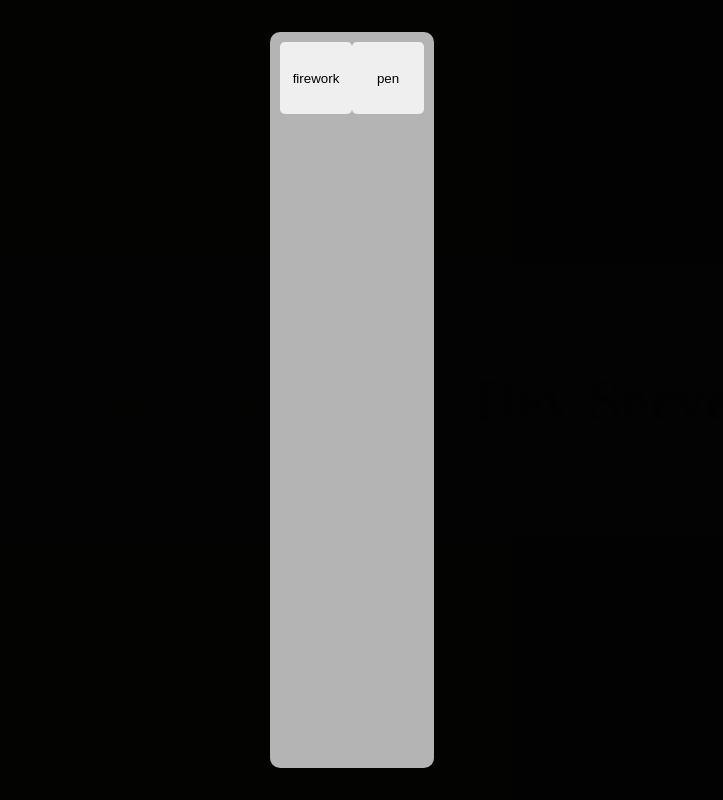
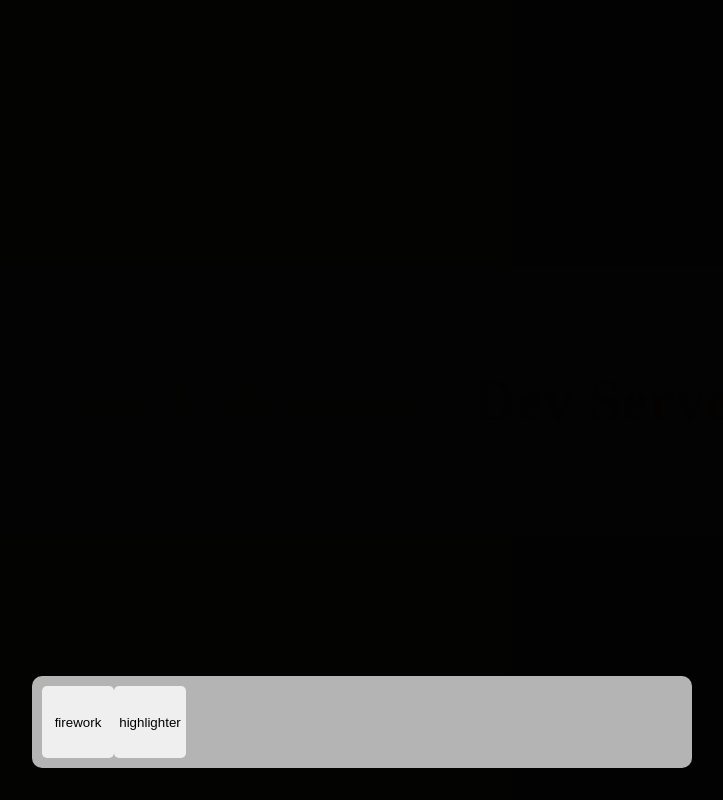
Before and after one commit to song-ku-hae-hyeon/BTB, a React app: page / in a window 1280 px wide. Shown: the whole page, without its empty margins (288-1011 px from the left). Built offline with nearby package versions, Linux system fonts and the light colour scheme.

Commit message:
feat: 형광펜 기능 병합

```diff
--- a/src/ContentApp.tsx
+++ b/src/ContentApp.tsx
@@ -1,7 +1,7 @@
 import { useEffect, useState } from 'react';
 import styled from 'styled-components';
 
-import { DockBar } from '@components';
+import { DockBar, Highlighter } from '@components';
 import { Fireworks } from './lib/Fireworks/Fireworks';
 import { ToolType } from '@types';
 
@@ -12,13 +12,12 @@ interface ContentWrapperProps {
 const ContentWrapper = styled.div<ContentWrapperProps>`
   display: ${({ isActive }) => (isActive ? 'flex' : 'none')};
   position: fixed;
-  bottom: 0;
+  top: 0;
   left: 0;
   right: 0;
   top: 0;
   width: 100vw;
-  z-index: 9999;
-  cursor: pointer;
+  z-index: 999;
 `;
 
 interface ContentAppProps {
@@ -28,11 +27,6 @@ interface ContentAppProps {
 const ContentApp = ({ isDev }: ContentAppProps) => {
   const [tool, selectTool] = useState<ToolType>('firework');
   const [isContentActive, setIsContentActive] = useState(Boolean(isDev));
-  const [onHighlightPen, setOnHighlightPen] = useState(false);
-
-  const setObject = {
-    setOnHighlightPen,
-  };
 
   useEffect(() => {
     if (isDev) return;
@@ -51,7 +45,8 @@ const ContentApp = ({ isDev }: ContentAppProps) => {
         switch (tool) {
           case 'firework':
             return <Fireworks />;
-          case 'pen':
+          case 'highlighter':
+            return <Highlighter />;
           default:
             return <></>;
         }
--- a/src/components/DockBar/index.tsx
+++ b/src/components/DockBar/index.tsx
@@ -12,7 +12,7 @@ const DockBar = ({ selectTool }: DockBarProps) => {
   return (
     <S.DockBarWrapper>
       <IconButton icon="firework" onClickBtn={() => onClickBtn('firework')} />
-      <IconButton icon="pen" onClickBtn={() => onClickBtn('pen')} />
+      <IconButton icon="highlighter" onClickBtn={() => onClickBtn('highlighter')} />
     </S.DockBarWrapper>
   );
 };
--- a/src/components/DockBar/styled.ts
+++ b/src/components/DockBar/styled.ts
@@ -1,9 +1,12 @@
 import styled from 'styled-components';
 
 const DockBarWrapper = styled.div`
-  position: sticky;
+  position: fixed;
+  width: 640px;
+  height: 72px;
   z-index: 9999;
   bottom: 0;
+  left: calc(50% - 320px);
   display: flex;
   margin: 32px auto;
   padding: 10px;
--- a/src/components/HighlightPen/index.tsx
+++ b/src/components/Highlighter/index.tsx
@@ -1,4 +1,4 @@
-import React, { useRef, useEffect, useState } from 'react';
+import { useRef, useEffect, useState } from 'react';
 import { Stage, Layer, Line } from 'react-konva';
 
 import type Konva from 'konva';
@@ -7,7 +7,7 @@ interface LineData {
   points: number[];
 }
 
-const HighlightPen = () => {
+const Highlighter = () => {
   const stageRef = useRef<Konva.Stage>(null);
   const [lines, setLines] = useState<LineData[]>([]);
 
@@ -43,41 +43,6 @@ const HighlightPen = () => {
     };
   }, [stageRef.current]);
 
-  useEffect(() => {
-    // stage에 맞게 낙서 크기 줄임. 이후 개선 필요
-    let prevWidth = window.innerWidth;
-    let prevHeight = window.innerHeight;
-
-    const handleResize = () => {
-      const newWidth = window.innerWidth;
-      const newHeight = window.innerHeight;
-
-      setLines(prevLines => {
-        return prevLines.map(line => {
-          const newPoints = line.points.map((point, index) => {
-            // 좌표값을 현재 창 크기에 맞게 재계산
-            if (index % 2 === 0) {
-              return (point * newWidth) / prevWidth;
-            } else {
-              return (point * newHeight) / prevHeight;
-            }
-          });
-          return { ...line, points: newPoints };
-        });
-      });
-
-      prevWidth = newWidth;
-      prevHeight = newHeight;
-    };
-
-    window.addEventListener('resize', handleResize);
-
-    // Clean up event listener
-    return () => {
-      window.removeEventListener('resize', handleResize);
-    };
-  }, []);
-
   return (
     <div style={{ position: 'fixed', top: 0, left: 0, zIndex: 9000 }}>
       <Stage width={window.innerWidth} height={window.innerHeight} ref={stageRef}>
@@ -99,4 +64,4 @@ const HighlightPen = () => {
   );
 };
 
-export default HighlightPen;
+export default Highlighter;
--- a/src/components/index.ts
+++ b/src/components/index.ts
@@ -2,4 +2,4 @@ export { default as DockBar } from './DockBar';
 export { default as IconButton } from './IconButton';
 export { default as PopupButton } from './PopupButton';
 export { default as DevBackground } from './DevBackground';
-export { default as HighlightPen } from './HighlightPen';
+export { default as Highlighter } from './Highlighter';
--- a/src/types/tool.ts
+++ b/src/types/tool.ts
@@ -1 +1 @@
-export type ToolType = 'firework' | 'pen';
+export type ToolType = 'firework' | 'highlighter';
```
